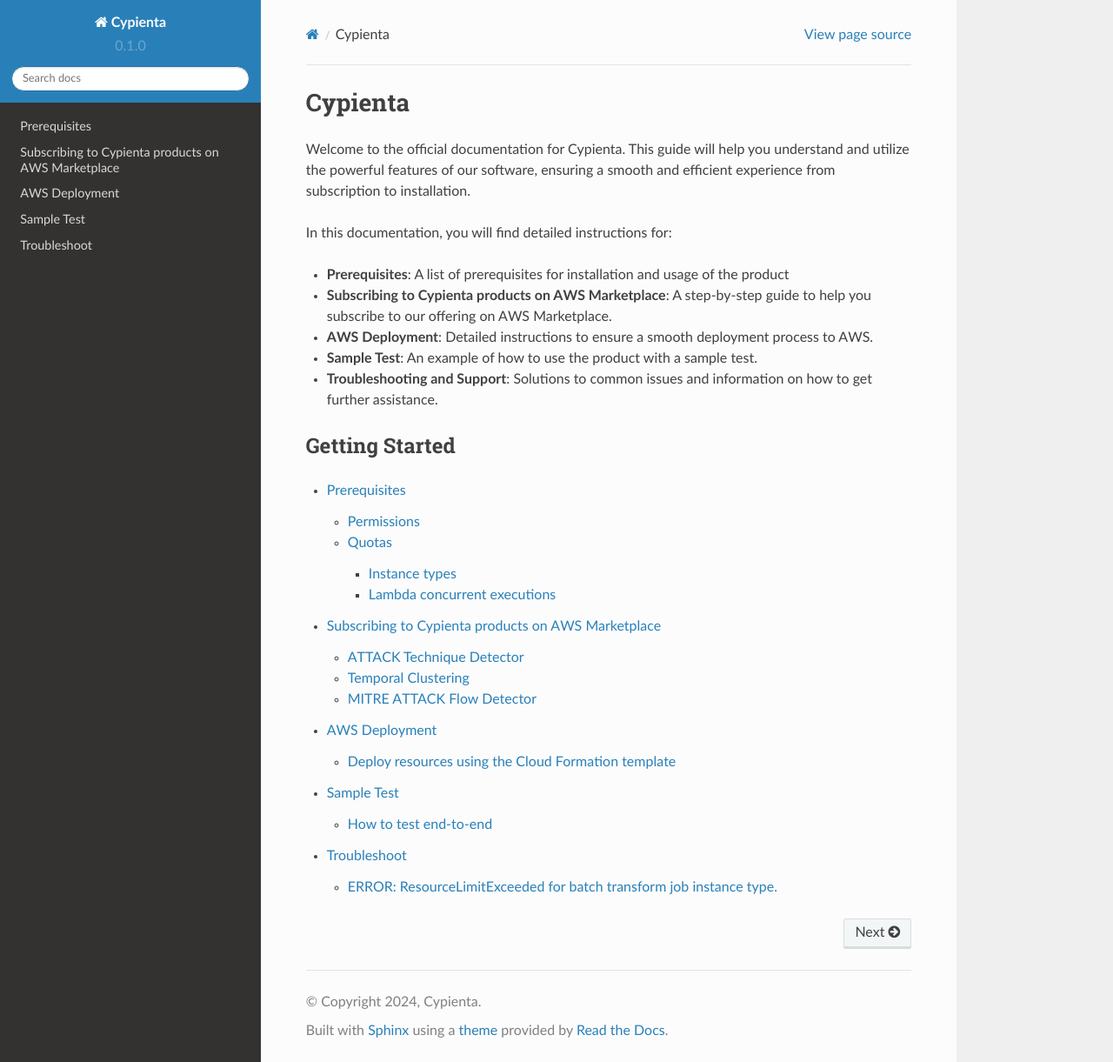
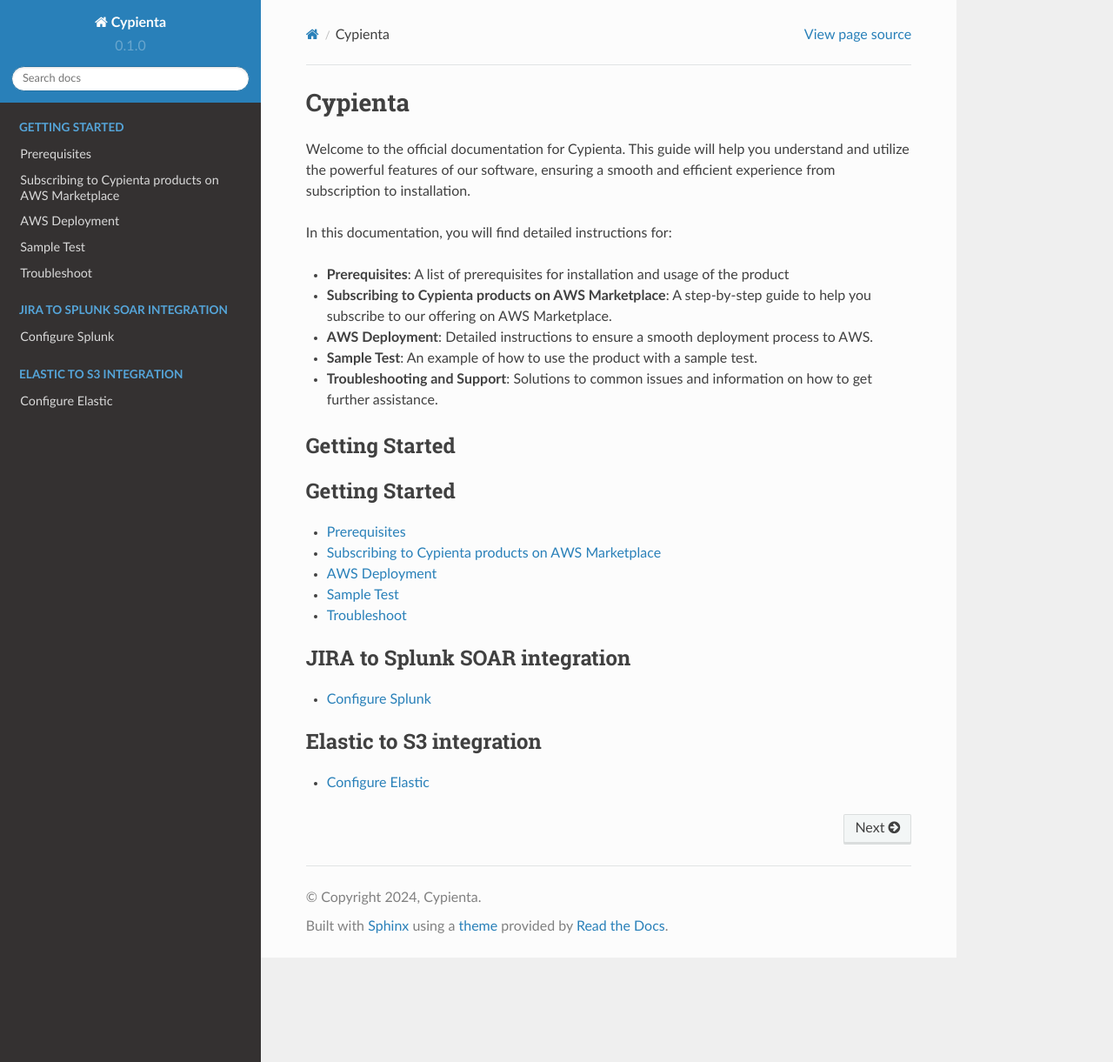
Before and after one commit to cypienta/docs, a Sphinx documentation site: the page built from docs/source/index.rst, in a window 1280 px wide and 1221 px high. Shown: the whole window at 87% size. Built offline with Sphinx 7.4.7 and the Read the Docs theme 2.0.0, drawn with Linux system fonts in a browser that asks for light colours.

Commit message:
update index

```diff
--- a/docs/source/index.rst
+++ b/docs/source/index.rst
@@ -16,9 +16,23 @@
 --------
 
 .. toctree::
+    :maxdepth: 1
+    :caption: Getting Started
 
     prerequisites
     subscription
     deploy
     end_to_end_test
     troubleshoot
+
+.. toctree::
+    :maxdepth: 1
+    :caption: JIRA to Splunk SOAR integration
+
+    splunk
+
+.. toctree::
+    :maxdepth: 1
+    :caption: Elastic to S3 integration
+
+    elastic
```
